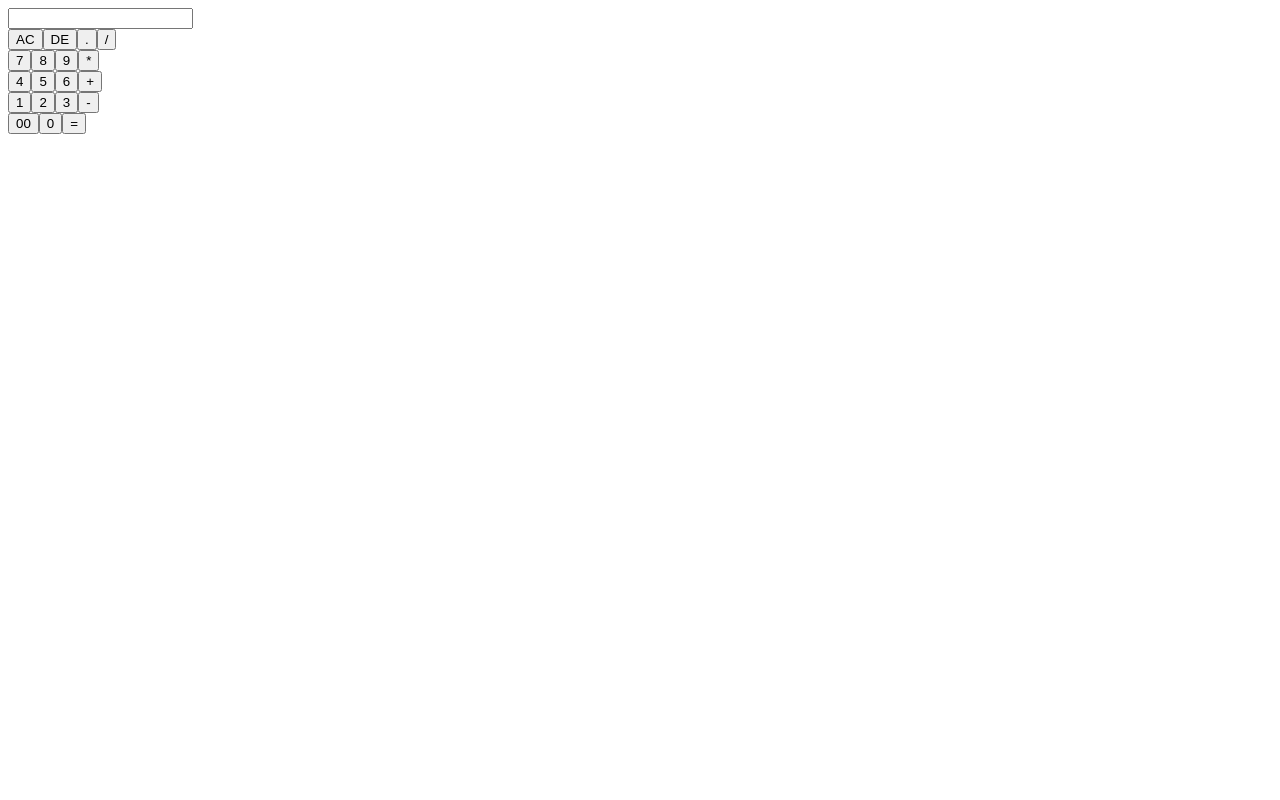
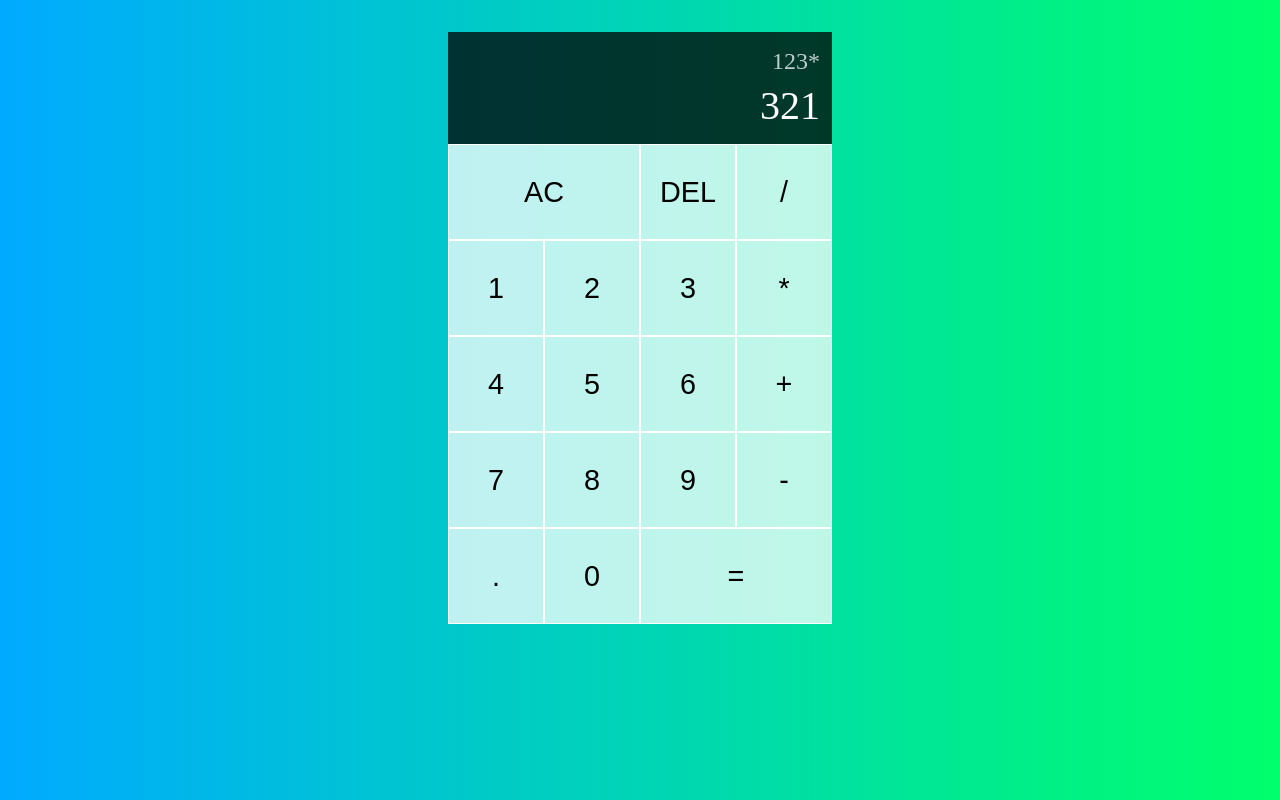
Before and after one commit to AashishKatila/CodSoft, a React (Vite) app in the folder calculator/: page / in a window 1280 px wide. Built offline with nearby package versions, Linux system fonts and the light colour scheme.

Commit message:
HTML and CSS done

```diff
--- a/calculator/src/App.css
+++ b/calculator/src/App.css
@@ -0,0 +1,49 @@
+body{
+    margin: 0;
+    padding: 0;
+    background: linear-gradient(to right,#00AAFF,#00FF6C);
+}
+
+.calculator-grid{
+    display: grid;
+    justify-content: center;
+    margin-top: 2rem;
+    grid-template-columns: repeat(4,6rem);/*  4cols each of 6rem */
+    grid-template-rows: minmax(7rem,auto) repeat(5,6rem); /*  5rows each of 6rem */
+}
+.span-two{
+    grid-column: span 2;
+}
+button{
+    font-size: 1.8rem;
+    cursor: pointer;
+    border: 1px solid white;
+    background-color: rgb(255,255, 255,.75);
+    outline: none;
+    font-weight: 500;
+}
+button:hover,
+button:focus{
+    background-color: rgb(255,255, 255,.9);
+}
+
+
+.output{
+    grid-column: 1/-1;
+    background-color: rgba(0, 0,0, .75);
+    display: flex;
+    flex-direction: column;
+    align-items: flex-end;
+    justify-content: space-around;
+    padding: .75rem;
+    word-wrap: break-word;
+    word-break: break-all;
+}
+.output .previous-operand{
+    font-size: 1.5rem;
+    color: rgb(255,255, 255,.75);
+}
+.output .current-operand{
+    color: white;
+    font-size: 2.5rem;
+}
--- a/calculator/src/App.jsx
+++ b/calculator/src/App.jsx
@@ -1,49 +1,39 @@
-import React, { useState } from 'react';
-import './App.css';
+import React from 'react'
+import './App.css'
 
-function App() {
-  const [value, setValue] = useState('');
+const App = () => {
+  return (
+    <div className='calculator-grid'>
 
-  return (
-    <div className="container">
-      <div className="calculator">
-        <form action="">
-          <div className='display'>
-            <input type= "text" value={value}/>
-            </div>
-          <div>
-            <input type="button" value="AC" onClick={e => setValue('')}/>
-            <input type="button" value="DE" onClick={e => setValue(value.slice(0, -1))}/>
-            <input type="button" value="." onClick={e => setValue(value + e.target.value)}/>
-            <input type="button" value="/" onClick={e => setValue(value + e.target.value)}/>
-          </div>
-          <div>
-            <input type="button" value="7" onClick={e => setValue(value + e.target.value)}/>
-            <input type="button" value="8" onClick={e => setValue(value + e.target.value)}/>
-            <input type="button" value="9" onClick={e => setValue(value + e.target.value)}/>
-            <input type="button" value="*" onClick={e => setValue(value + e.target.value)}/>
-          </div>
-          <div>
-            <input type="button" value="4" onClick={e => setValue(value + e.target.value)}/>
-            <input type="button" value="5" onClick={e => setValue(value + e.target.value)}/>
-            <input type="button" value="6" onClick={e => setValue(value + e.target.value)}/>
-            <input type="button" value="+" onClick={e => setValue(value + e.target.value)}/>
-          </div>
-          <div>
-            <input type="button" value="1" onClick={e => setValue(value + e.target.value)}/>
-            <input type="button" value="2" onClick={e => setValue(value + e.target.value)}/>
-            <input type="button" value="3" onClick={e => setValue(value + e.target.value)}/>
-            <input type="button" value="-" onClick={e => setValue(value + e.target.value)}/>
-          </div>
-          <div>
-            <input type="button" value="00" onClick={e => setValue(value + e.target.value)}/>
-            <input type="button" value="0" onClick={e => setValue(value + e.target.value)}/>
-            <input type="button" value="=" className='equal' onClick={e => setValue(eval(value))}/>
-          </div>
-        </form>
+      <div className="output">
+        <div className="previous-operand">123*</div>
+        <div className="current-operand">321</div>
       </div>
+
+      <button className='span-two'>AC</button>
+      <button >DEL</button>
+      <button >/</button>
+
+      <button >1</button>
+      <button >2</button>
+      <button >3</button>
+      <button >*</button>
+
+      <button >4</button>
+      <button >5</button>
+      <button >6</button>
+      <button >+</button>
+
+      <button >7</button>
+      <button >8</button>
+      <button >9</button>
+      <button >-</button>
+
+      <button >.</button>
+      <button >0</button>
+      <button className='span-two' >=</button>
     </div>
-  );
+  )
 }
 
-export default App;
+export default App
```
